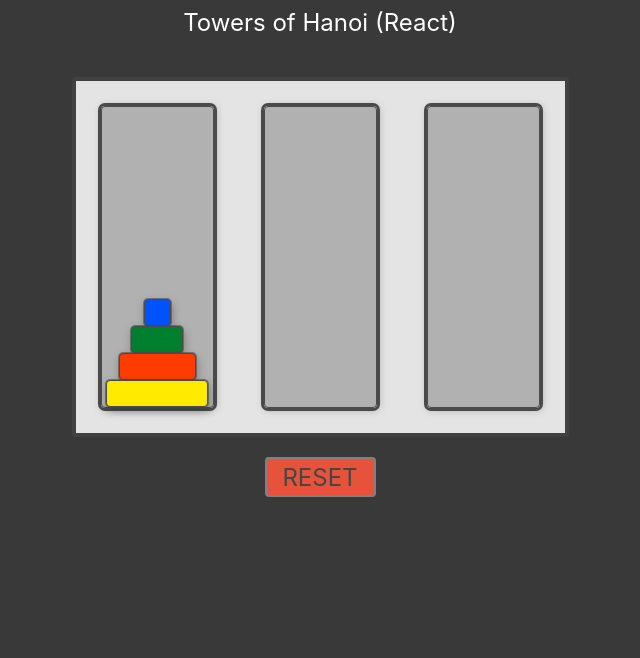
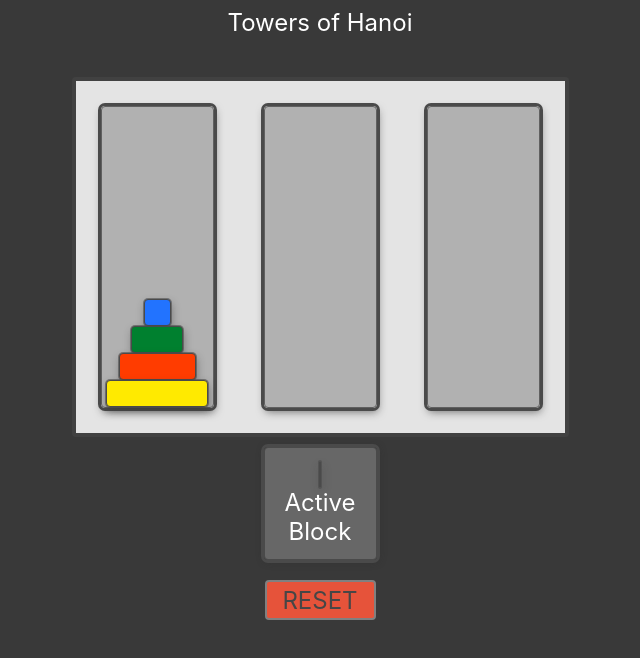
Before and after one commit to konarie1990/towers-of-hanoi-react, a React (Create React App) app: page / in a window 1280 px wide. Shown: the top 658 px of the page, without its empty margins (320-960 px from the left). Built offline with nearby package versions, Linux system fonts and the light colour scheme.

Commit message:
active block displayed in preview div, crashing when trying to render win condition text

```diff
--- a/src/App.css
+++ b/src/App.css
@@ -33,10 +33,10 @@ body {
   height: 300px;
   width: 111px;
   background-color: rgba(138, 138, 138, 0.564);
-  border: rgb(74, 74, 74) solid 1px;
+  border: rgb(96, 96, 96) solid 1px;
   border-radius: 4px;
   box-shadow: 0px 0px 0px 3px rgb(74, 74, 74),
-    1px 1px 8px 0 rgba(40, 40, 40, 0.4);
+    1px 4px 8px 0 rgba(40, 40, 40, 0.591);
   margin: 25px;
 }
 
@@ -51,7 +51,7 @@ body {
 
 [data-block="25"] {
   width: 25px;
-  background-color: rgb(0, 81, 255);
+  background-color: rgb(34, 115, 255);
 }
 
 [data-block="50"] {
@@ -69,7 +69,11 @@ body {
   background-color: rgb(255, 234, 0);
 }
 
-.pieceSelected {
+.blockSelect {
+  display: flex;
+  flex-direction: column-reverse;
+  justify-content: center;
+  align-items: center;
   margin-top: 10px;
   width: 111px;
   height: 111px;
--- a/src/App.js
+++ b/src/App.js
@@ -8,7 +8,8 @@ class App extends Component {
       a: [4, 3, 2, 1],
       b: [],
       c: [],
-      activeBlock: null
+      activeBlock: null,
+      myText: "Towers of Hanoi"
     };
   }
 
@@ -28,6 +29,10 @@ class App extends Component {
     console.log("activeBlock " + this.state.activeBlock);
     // win logic should stop anything below from running by just returning
     if (this.winLogic()) {
+      return;
+    }
+    // grabs the active block and displays
+    if (this.blockSelect()) {
       return;
     }
 
@@ -75,7 +80,7 @@ class App extends Component {
       // a short delay was set with setTimeout so that once the winLogic detects a win
       if (this.winLogic()) {
         setTimeout(function() {
-          alert("You Win!");
+          this.state.myText = "You Win";
         }, 50);
       }
     }
@@ -97,19 +102,27 @@ class App extends Component {
 
   winLogic = () => (this.state.c.length === 4 ? true : false);
 
+  // because of the functionality of the game (click on stack, top block goes into memory) once a block is clicked, there is no indication of what block you are currently holding - to fix this I took the active block grab the and display it in a small window below the board -
+  blockSelect = () => {
+    if (this.state.activeBlock) {
+      return;
+    }
+  };
+
   resetGame = () =>
     this.setState({
       a: [4, 3, 2, 1],
       b: [],
       c: [],
-      activeBlock: null
+      activeBlock: null,
+      myText: "Towers of Hanoi"
     });
 
   render() {
     return (
-      <div class="pageContainer">
-        {"Towers of Hanoi (React)"}
-        <div class="dataStackContainer">
+      <div className="pageContainer">
+        {this.state.myText}
+        <div className="dataStackContainer">
           <div key={"a"} data-stack="a" onClick={() => this.movePiece("a")}>
             {this.state.a.map(num => {
               return <div key={num * 25} data-block={num * 25} />;
@@ -126,10 +139,12 @@ class App extends Component {
             })}
           </div>
         </div>
-        {/* <div class="pieceSelected">
-          Piece Selected <div data-block={num * 25} />
-        </div> */}
-        <button class="resetButton" onClick={() => this.resetGame()}>
+        <div className="blockSelect">
+          {"Active Block "}
+          <div data-block={this.state.activeBlock * 25} />
+          <div />
+        </div>
+        <button className="resetButton" onClick={() => this.resetGame()}>
           RESET
         </button>
       </div>
```
